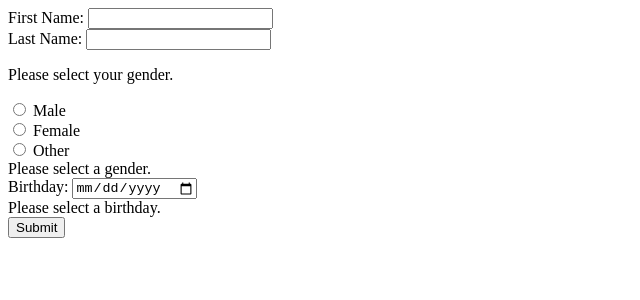
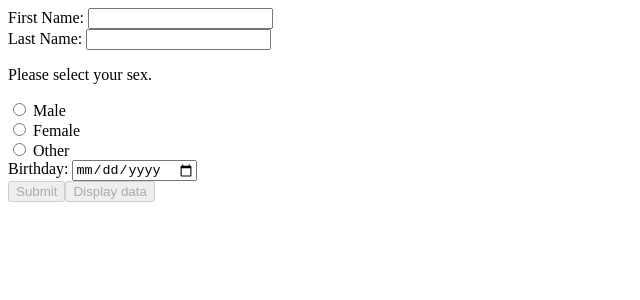
Before and after one commit to MarcoAntonioMartinez/User-Info, an Angular app in the folder ses-assignment/: page / in a window 1280 px wide. Shown: the top 300 px of the page, without its empty margins (0-640 px from the left). Built offline with nearby package versions, Linux system fonts and the light colour scheme.

Commit message:
Implemented handleUserData function and added User domain model

```diff
--- a/ses-assignment/src/app/app-routing.module.ts
+++ b/ses-assignment/src/app/app-routing.module.ts
@@ -1,7 +1,18 @@
 import { NgModule } from '@angular/core';
 import { RouterModule, Routes } from '@angular/router';
+import { SesAssignmentComponent } from './ses-assignment/ses-assignment.component';
+import { DisplayDataComponent } from './display-data/display-data.component';
 
-const routes: Routes = [];
+const routes: Routes = [
+	{
+	  path: '',
+	  component: SesAssignmentComponent
+	},
+	{
+	  path: 'display_data',
+	  component: DisplayDataComponent
+	}
+];
 
 @NgModule({
   imports: [RouterModule.forRoot(routes)],
--- a/ses-assignment/src/app/app.component.html
+++ b/ses-assignment/src/app/app.component.html
@@ -1 +1,5 @@
-<ses-assignment></ses-assignment>
+<div class = "container">
+	<ses-assignment >
+	  <display-data ></display-data>
+	</ses-assignment>
+</div>
--- a/ses-assignment/src/app/app.module.ts
+++ b/ses-assignment/src/app/app.module.ts
@@ -5,11 +5,13 @@ import { FormsModule } from '@angular/forms';
 import { AppRoutingModule } from './app-routing.module';
 import { AppComponent } from './app.component';
 import { SesAssignmentComponent } from './ses-assignment/ses-assignment.component';
+import { DisplayDataComponent } from './display-data/display-data.component';
 
 @NgModule({
   declarations: [
     AppComponent,
-    SesAssignmentComponent
+    SesAssignmentComponent,
+    DisplayDataComponent
   ],
   imports: [
     BrowserModule,
--- /dev/null
+++ b/ses-assignment/src/app/display-data/display-data.component.html
@@ -0,0 +1,6 @@
+<form>
+	<div class ="form-group">
+
+    </div>
+
+	</form>
--- /dev/null
+++ b/ses-assignment/src/app/display-data/display-data.component.ts
@@ -0,0 +1,19 @@
+import { Component, Input, OnInit } from '@angular/core';
+import { SesAssignmentComponent } from '../ses-assignment/ses-assignment.component';
+
+@Component({
+  selector: 'display-data',
+  templateUrl: './display-data.component.html',
+  styleUrls: ['./display-data.component.css']
+})
+export class DisplayDataComponent implements OnInit {
+
+  @Input() sesAssignment!: SesAssignmentComponent;
+
+  constructor() { }
+
+  ngOnInit(): void {
+  }
+
+
+}
--- a/ses-assignment/src/app/ses-assignment/ses-assignment.component.html
+++ b/ses-assignment/src/app/ses-assignment/ses-assignment.component.html
@@ -1,44 +1,50 @@
-	<form>
+	<form #sesForm = "ngForm" (ngSubmit)= "handleUserData()" >
 	<div class ="form-group">
         <label for = "firstName"> First Name: </label>
-		<input ngModel type = "text" id = "firstName" name = "firstName" #firstName ="ngModel" class ="form-control"
+		<input [(ngModel)]="model.firstName" type = "text" id = "firstName" name = "firstName" #firstName ="ngModel" class ="form-control"
 			required minlength ="3">
-		<div class = "alert" *ngIf="firstName.touched && !firstName.valid">
+		<div [hidden]="firstName.valid || firstName.pristine" class = "alert" *ngIf="firstName.touched && !firstName.valid">
 		  <div *ngIf="firstName.errors?.required">First name is required.</div>
 		  <div *ngIf="firstName.errors?.minlength">First name should be minimum of {{ firstName.errors?.minlength.requiredLength }} characters. </div>
 		</div>
     </div>
 	<div class = "form-group">
 	    <label for = "last_name"> Last Name: </label>
-		<input ngModel type = "text" id = "lastName" name = "lastName" #lastName = "ngModel" class ="form-control"
+		<input [(ngModel)]="model.lastName" type = "text" id = "lastName" name = "lastName" #lastName = "ngModel" class ="form-control"
 			required minlength ="3">
-	    <div class = "alert" *ngIf="lastName.touched && !lastName.valid">
+	    <div [hidden]="lastName.valid || lastName.pristine" class = "alert" *ngIf="lastName.touched && !lastName.valid">
 	      <div *ngIf="lastName.errors?.required">Last name is required.</div>
 	      <div *ngIf="lastName.errors?.minlength">Last name should be minimum of {{ lastName.errors?.minlength.requiredLength }} characters. </div>
 		</div>
     </div>
 	<div class = "form-group">
-	    <p> Please select your gender. </p>
-		<input ngModel type = "radio" id = "male" name = "gender" value = "male" #gender = "ngModel"
+	    <p> Please select your sex. </p>
+		<input [(ngModel)]="model.sex" type = "radio" id = "male" name = "gender" value = "male" #sex = "ngModel"
 		  required>
 		<label for = "male"> Male </label> <br>
-		<input ngModel type = "radio" id = "female" name = "gender" value = "female"
+		<input [(ngModel)]="model.sex" type = "radio" id = "female" name = "gender" value = "female" #sex = "ngModel"
 		  required>
 		<label for = "female"> Female </label> <br>
-		<input type = "radio" id = "other" name = "gender" value = "other"
+		<input [(ngModel)]="model.sex" type = "radio" id = "other" name = "gender" value = "other" #sex = "ngModel"
 		  required>
 		<label for = "other"> Other </label> <br>
-		<div class = "alert" *ngIf ="!gender.touched">
-		  <div *ngIf= "gender.errors?.required">Please select a gender.</div>
+		<div [hidden]="sex.valid || sex.pristine" class = "alert" *ngIf ="!sex.touched">
+		  <div *ngIf= "sex.errors?.required">Please select a sex.</div>
 		</div>
 	</div>
 	<div class = "form-group">
 		<label for = "birthday"> Birthday: </label>
-		<input ngModel type = "date" id = "birthday" name = "birthday" #birthday = "ngModel"
+		<input [(ngModel)]="model.birthday" type = "date" id = "birthday" name = "birthday" #birthday = "ngModel"
 		required>
-		<div class = "alert">
+		<div [hidden]="birthday.valid || birthday.pristine" class = "alert" *ngIf="!sex.touched">
 		  <div *ngIf = "birthday.errors?.required">Please select a birthday.</div>
 		</div>
 	</div>
-	<button class = "btn btn-primary">Submit</button>
+	<button type = "submit" class = "btn btn-primary"
+	  [disabled]= "!sesForm.form.valid" (click) = "handleUserData()">Submit</button>
+	<button type = "redirect" class = "btn btn-primary" [routerLink] = "['../display-data']"
+	  [disabled]= "!sesForm.form.valid">Display data</button>
 	</form>
+	<!-- not sure if needed
+	<router-outlet></router-outlet>
+  -->
--- a/ses-assignment/src/app/ses-assignment/ses-assignment.component.ts
+++ b/ses-assignment/src/app/ses-assignment/ses-assignment.component.ts
@@ -1,15 +1,32 @@
-import { Component, OnInit } from '@angular/core';
+import { Component, OnInit, ViewChild } from '@angular/core';
+import { FormsModule } from '@angular/forms';
+import { User } from './user';
 
 @Component({
   selector: 'ses-assignment',
   templateUrl: './ses-assignment.component.html',
   styleUrls: ['./ses-assignment.component.css']
 })
-export class SesAssignmentComponent implements OnInit {
+export class SesAssignmentComponent {
+  model: User = new User();
+  @ViewChild('sesForm') form: any;
 
-  constructor() { }
+  handleUserData(){
+	//console.log(this.form);
 
-  ngOnInit(): void {
+	//might not be right; maybe need user class
+	let formData = this.form.value;
+	//console.log(formData);
+
+	let firstName = formData.firstName;
+	let lastName = formData.lastName;
+	let sex = formData.sex;
+	let birthday = formData.birthday;
+
+	let user = new User();
+
+	console.log(user);
+	console.log('posting user');
   }
 
 }
--- /dev/null
+++ b/ses-assignment/src/app/ses-assignment/user.ts
@@ -0,0 +1,14 @@
+export class User {
+	public firstName:string;
+	public lastName:string;
+	public sex:string;
+	public birthday: Date;
+
+	constructor(){
+		this.firstName = '';
+		this.lastName = '';
+		this.sex = '';
+		this.birthday = new Date();
+	}
+
+}
--- a/ses-assignment/tsconfig.app.json
+++ b/ses-assignment/tsconfig.app.json
@@ -7,7 +7,8 @@
   },
   "files": [
     "src/main.ts",
-    "src/polyfills.ts"
+    "src/polyfills.ts",
+	"src/app/ses-assignment/user.ts"
   ],
   "include": [
     "src/**/*.d.ts"
--- a/ses-assignment/tsconfig.json
+++ b/ses-assignment/tsconfig.json
@@ -14,10 +14,10 @@
     "experimentalDecorators": true,
     "moduleResolution": "node",
     "importHelpers": true,
-    "target": "es2017",
+    "target": "es2019",
     "module": "es2020",
     "lib": [
-      "es2018",
+      "es2019",
       "dom"
     ]
   },
```
Also changed, not shown: ses-assignment/src/app/display-data/display-data.component.css (added), 2 other files (tests, documents, lock files or other folders).
